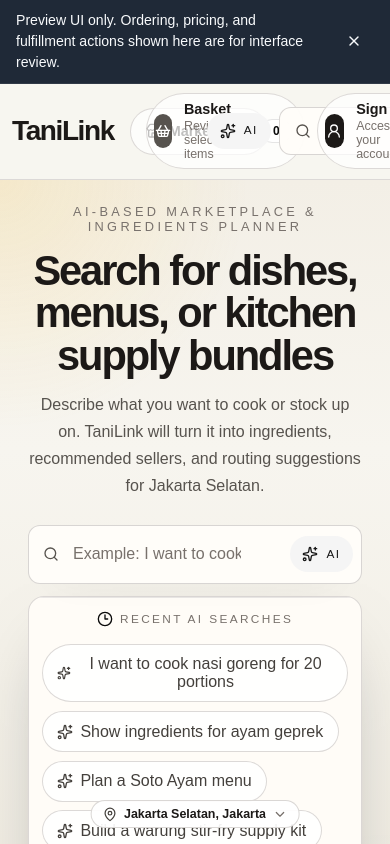
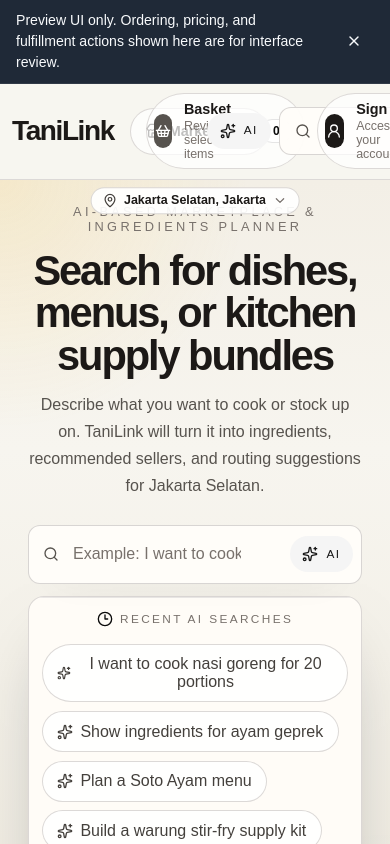
Before and after one commit to outrowed/tanilink, a React (Vite) app: page / in a window 390 px wide. Shown: the top 844 px of the page. Built offline with nearby package versions, Linux system fonts and the light colour scheme.

Commit message:
fix: inconsistent position of location switcher

```diff
--- a/src/components/layout/AppLayout.module.css
+++ b/src/components/layout/AppLayout.module.css
@@ -27,28 +27,8 @@
   height: 1rem;
 }
 
-.floatingLocationDock {
-  position: fixed;
-  top: 5.4rem;
-  left: 50%;
-  transform: translateX(-50%);
-  z-index: 45;
-}
-
-.floatingLocationDockWithWarning {
-  top: 8rem;
-}
-
 @media (max-width: 900px) {
   .warningInner {
     padding-inline: 1rem;
   }
-
-  .floatingLocationDock,
-  .floatingLocationDockWithWarning {
-    top: auto;
-    left: 50%;
-    transform: translateX(-50%);
-    bottom: 1rem;
-  }
 }
--- a/src/components/layout/AppLayout.tsx
+++ b/src/components/layout/AppLayout.tsx
@@ -3,7 +3,6 @@ import { useState } from "react"
 import { Outlet } from "react-router-dom"
 
 import AppNavbar from "@/components/layout/AppNavbar"
-import FloatingLocationSwitcher from "@/components/layout/FloatingLocationSwitcher"
 import { Button } from "@/components/ui/button"
 import styles from "@/components/layout/AppLayout.module.css"
 
@@ -38,13 +37,6 @@ function AppLayout() {
         </div>
       ) : null}
       <AppNavbar />
-      <div
-        className={`${styles.floatingLocationDock} ${
-          isWarningVisible ? styles.floatingLocationDockWithWarning : ""
-        }`}
-      >
-        <FloatingLocationSwitcher />
-      </div>
       <Outlet />
     </>
   )
--- a/src/components/layout/AppNavbar.module.css
+++ b/src/components/layout/AppNavbar.module.css
@@ -1,7 +1,15 @@
-.bar {
+.stickyShell {
   position: sticky;
   top: 0;
   z-index: 50;
+  display: flex;
+  flex-direction: column;
+  align-items: center;
+  width: 100%;
+  overflow: visible;
+}
+
+.bar {
   width: 100%;
   border-bottom: 1px solid rgba(214, 211, 209, 0.8);
   background: rgba(247, 245, 239, 0.9);
@@ -321,6 +329,24 @@
   color: #78716c;
 }
 
+.locationShelf {
+  position: absolute;
+  top: 100%;
+  left: 50%;
+  z-index: 1;
+  display: flex;
+  justify-content: center;
+  width: max-content;
+  max-width: calc(100% - 2rem);
+  padding: 0;
+  transform: translate(-50%, 0.45rem);
+  pointer-events: none;
+}
+
+.locationShelf > * {
+  pointer-events: auto;
+}
+
 .profileMenuList {
   display: flex;
   flex-direction: column;
--- a/src/components/layout/AppNavbar.tsx
+++ b/src/components/layout/AppNavbar.tsx
@@ -12,6 +12,7 @@ import {
 } from "lucide-react"
 import { Link, useLocation, useNavigate } from "react-router-dom"
 
+import FloatingLocationSwitcher from "@/components/layout/FloatingLocationSwitcher"
 import SearchBox from "@/components/shared/SearchBox"
 import { useAuth } from "@/context/auth"
 import { useBasket } from "@/context/basket"
@@ -73,6 +74,7 @@ function AppNavbar() {
   }
 
   return (
+    <div className={styles.stickyShell}>
       <header className={styles.bar}>
         <div className={styles.inner}>
           <div className={styles.brandBlock}>
@@ -172,6 +174,11 @@ function AppNavbar() {
           </div>
         </div>
       </header>
+
+      <div className={styles.locationShelf}>
+        <FloatingLocationSwitcher />
+      </div>
+    </div>
   )
 }
 
```
Lines whose indentation alone changed are shown as unchanged.
